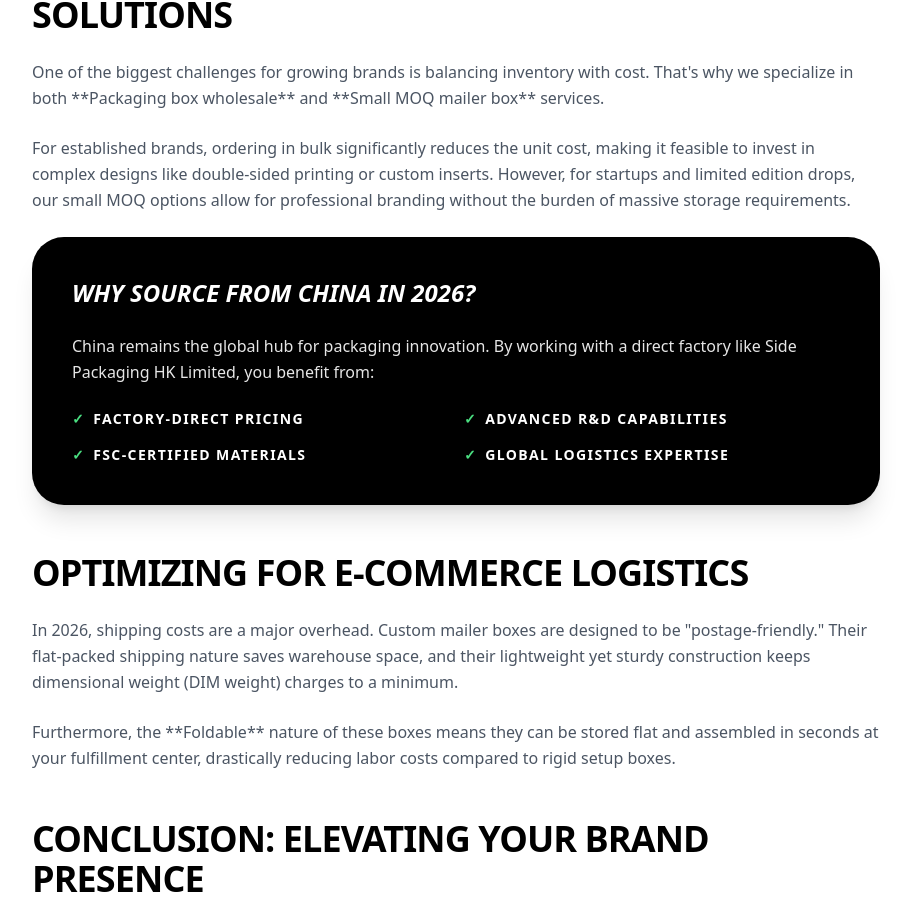
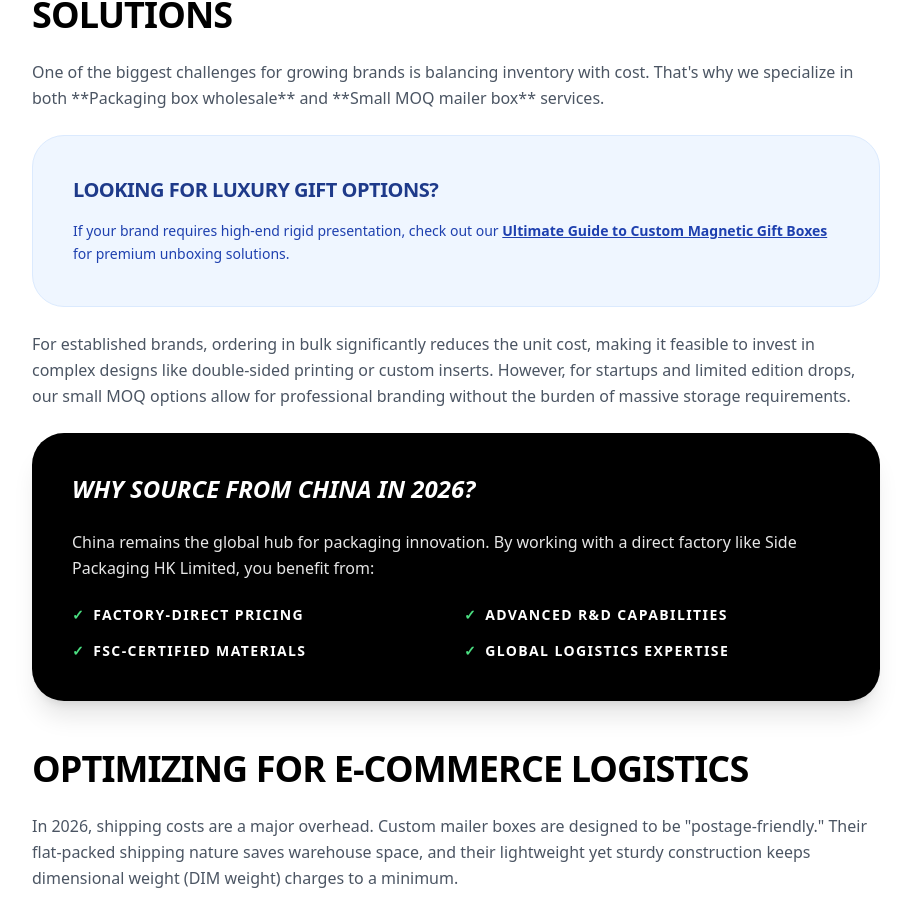
Before and after one commit to yaowei198299-cmd/side-packaging-site, a Next.js app: page /blog/comprehensive-guide-custom-mailer-boxes in a window 1280 px wide. Shown: the part 3246-4166 px from the top of the page, without its empty margins (184-1095 px from the left). Built offline with nearby package versions, Linux system fonts and the light colour scheme.

Commit message:
SEO: Implement comprehensive internal linking across all 6 new articles

```diff
--- a/pages/blog/comprehensive-guide-custom-mailer-boxes.tsx
+++ b/pages/blog/comprehensive-guide-custom-mailer-boxes.tsx
@@ -131,6 +131,12 @@ const CustomMailerBoxesGuide = () => {
                 <p>
                   One of the biggest challenges for growing brands is balancing inventory with cost. That's why we specialize in both **Packaging box wholesale** and **Small MOQ mailer box** services.
                 </p>
+                <div className="bg-blue-50 p-10 rounded-[2rem] border border-blue-100 my-8">
+                  <h4 className="text-xl font-black mb-4 uppercase tracking-tight text-blue-900">Looking for Luxury Gift Options?</h4>
+                  <p className="text-sm font-medium leading-relaxed text-blue-800">
+                    If your brand requires high-end rigid presentation, check out our <Link href="/blog/ultimate-guide-custom-magnetic-gift-boxes" className="underline font-black hover:text-black transition-colors">Ultimate Guide to Custom Magnetic Gift Boxes</Link> for premium unboxing solutions.
+                  </p>
+                </div>
                 <p>
                   For established brands, ordering in bulk significantly reduces the unit cost, making it feasible to invest in complex designs like double-sided printing or custom inserts. However, for startups and limited edition drops, our small MOQ options allow for professional branding without the burden of massive storage requirements.
                 </p>
--- a/pages/blog/sourcing-custom-gift-boxes-china-guide.tsx
+++ b/pages/blog/sourcing-custom-gift-boxes-china-guide.tsx
@@ -208,6 +208,12 @@ const BlogPost = () => {
               </p>
 
               <h2 className="text-3xl font-black text-black tracking-tight uppercase">Conclusion: The Future of Your Brand's Packaging</h2>
+              <div className="bg-blue-50 p-10 rounded-[2rem] border border-blue-100 my-10">
+                <h4 className="text-xl font-black mb-4 uppercase tracking-tight text-blue-900">Industry-Specific Needs?</h4>
+                <p className="text-sm font-medium leading-relaxed text-blue-800">
+                  Are you in the Jewelry, Watch, or Electronics sector? See our <Link href="/blog/industry-specific-custom-packaging-solutions" className="underline font-black hover:text-black transition-colors">Industry-Specific Packaging Solutions</Link> for tailored advice on luxury inserts and material grades.
+                </p>
+              </div>
               <p>
                 Sourcing custom gift boxes from China is a journey from concept to reality that requires the right partner. By focusing on a **direct factory** that values **FSC sustainability** and offers the flexibility of **small MOQs**, you can create packaging that doesn't just hold your product—it defines your brand.
               </p>
--- a/pages/blog/sustainable-ecommerce-packaging-guide.tsx
+++ b/pages/blog/sustainable-ecommerce-packaging-guide.tsx
@@ -79,6 +79,12 @@ const SustainablePackagingPost = () => {
                 <p>
                   One of the most frequent questions we receive at <strong>Side Packaging HK Limited</strong> is: "What makes a box truly sustainable?" The answer begins with sourcing. This is where <strong>FSC certified paper packaging</strong> becomes non-negotiable.
                 </p>
+                <div className="bg-green-50 p-8 rounded-[2rem] border border-green-100 my-8">
+                  <h4 className="text-lg font-black mb-4 uppercase tracking-tight text-green-900">Expert Sourcing Advice</h4>
+                  <p className="text-sm font-medium text-green-800 leading-relaxed">
+                    Learn more about ethical manufacturing and cost-effective bulk orders in our <Link href="/blog/sourcing-custom-gift-boxes-china-guide" className="underline font-black hover:text-green-600 transition-colors">Guide to Sourcing Custom Gift Boxes from China</Link>.
+                  </p>
+                </div>
                 <p>
                   The Forest Stewardship Council (FSC) is the world's most trusted forest management certification. When a brand chooses <strong>FSC certified paper packaging</strong>, it is making a commitment to:
                 </p>
```
